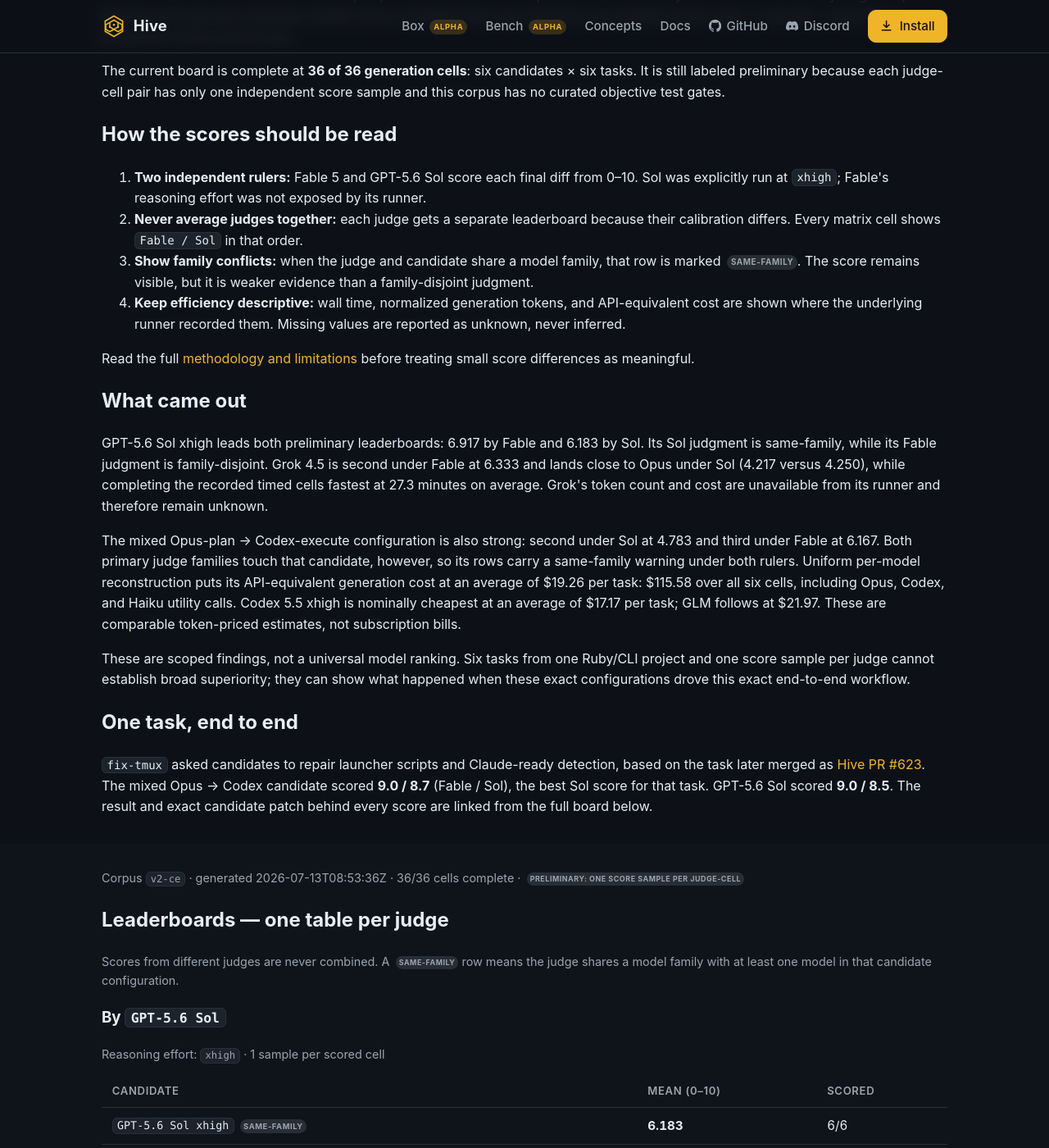
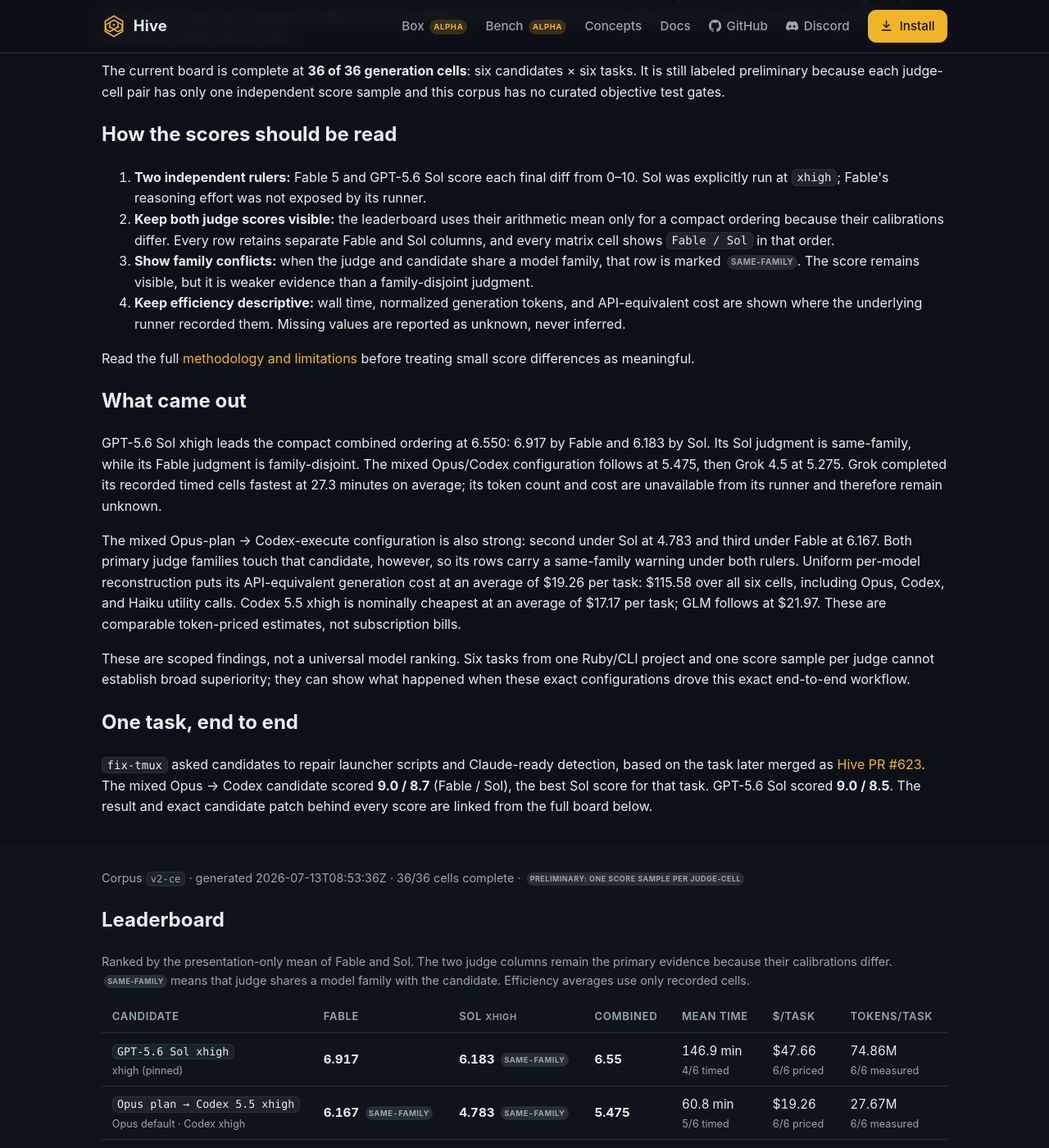
Before and after one commit to ivankuznetsov/hive-site, a Jekyll site: the page built from bench/index.md, in a window 1280 px wide and 1400 px high, scrolled down 501 px. Shown: the whole window at 82% size. Built offline with Jekyll 4.4.1, drawn with Linux system fonts in a browser that asks for light colours; some of the changed text lies outside the part shown.

Commit message:
bench: consolidate leaderboard and mobile tables

```diff
--- a/_includes/bench/about.html
+++ b/_includes/bench/about.html
@@ -37,9 +37,10 @@
         score each final diff from 0&ndash;10. Sol was explicitly run at
         <code>xhigh</code>; Fable's reasoning effort was not exposed by its
         runner.</li>
-      <li><strong>Never average judges together:</strong> each judge gets a
-        separate leaderboard because their calibration differs. Every matrix
-        cell shows <code>Fable / Sol</code> in that order.</li>
+      <li><strong>Keep both judge scores visible:</strong> the leaderboard uses
+        their arithmetic mean only for a compact ordering because their
+        calibrations differ. Every row retains separate Fable and Sol columns,
+        and every matrix cell shows <code>Fable / Sol</code> in that order.</li>
       <li><strong>Show family conflicts:</strong> when the judge and candidate
         share a model family, that row is marked
         <span class="bench-prelim">same-family</span>. The score remains
@@ -55,13 +56,12 @@
 
     <h2>What came out</h2>
     <p>
-      GPT-5.6 Sol xhigh leads both preliminary leaderboards: 6.917 by Fable and
-      6.183 by Sol. Its Sol judgment is same-family, while its Fable judgment
-      is family-disjoint. Grok 4.5 is second under Fable at 6.333 and lands
-      close to Opus under Sol (4.217 versus 4.250), while completing the
-      recorded timed cells fastest at 27.3 minutes on average. Grok's token
-      count and cost are unavailable from its runner and therefore remain
-      unknown.
+      GPT-5.6 Sol xhigh leads the compact combined ordering at 6.550: 6.917 by
+      Fable and 6.183 by Sol. Its Sol judgment is same-family, while its Fable
+      judgment is family-disjoint. The mixed Opus/Codex configuration follows
+      at 5.475, then Grok 4.5 at 5.275. Grok completed its recorded timed cells
+      fastest at 27.3 minutes on average; its token count and cost are
+      unavailable from its runner and therefore remain unknown.
     </p>
     <p>
       The mixed Opus-plan &rarr; Codex-execute configuration is also strong:
--- a/_includes/bench/leaderboard.html
+++ b/_includes/bench/leaderboard.html
@@ -1,5 +1,7 @@
 {% assign b = site.data.bench %}
-{% assign ranked_candidate_ids = "all-codex-5.6-sol-xhigh,all-grok-4.5,opus-plan->codex-exec-xhigh,all-opus-4.8,all-glm-5.2,all-codex-xhigh" | split: "," %}
+{% assign ranked_candidate_ids = "all-codex-5.6-sol-xhigh,opus-plan->codex-exec-xhigh,all-grok-4.5,all-opus-4.8,all-codex-xhigh,all-glm-5.2" | split: "," %}
+{% assign sol_judge = b.primary_judges | where: "id", "gpt-5.6-sol" | first %}
+{% assign fable_judge = b.primary_judges | where: "id", "fable-5" | first %}
 <section class="bench-board">
   <div class="wrap">
     <p class="bench-meta">
@@ -8,105 +10,61 @@
       <span class="bench-prelim">preliminary: one score sample per judge-cell</span>
     </p>
 
-    <h2>Leaderboards — one table per judge</h2>
+    <h2>Leaderboard</h2>
     <p class="bench-meta">
-      Scores from different judges are never combined. A
-      <span class="bench-prelim">same-family</span> row means the judge shares
-      a model family with at least one model in that candidate configuration.
+      Ranked by the presentation-only mean of Fable and Sol. The two judge
+      columns remain the primary evidence because their calibrations differ.
+      <span class="bench-prelim">same-family</span> means that judge shares a
+      model family with the candidate. Efficiency averages use only recorded cells.
     </p>
-
-    {% for judge in b.primary_judges %}
-      <h3>By <code>{{ judge.label }}</code></h3>
-      <p class="bench-meta">
-        Reasoning effort: <code>{{ judge.reasoning_effort }}</code> ·
-        {{ judge.samples_per_cell }} sample per scored cell
-      </p>
-      <table class="bench-table">
-        <thead>
-          <tr>
-            <th scope="col">Candidate</th>
-            <th scope="col">Mean (0–10)</th>
-            <th scope="col">Scored</th>
-          </tr>
-        </thead>
-        <tbody>
-          {% for row in judge.rows %}
-            <tr>
-              <th scope="row">
-                <code>{{ row.label }}</code>
-                {% if row.same_family %}<span class="bench-prelim">same-family</span>{% endif %}
-              </th>
-              <td><strong>{{ row.mean }}</strong></td>
-              <td>{{ row.scored }}/{{ row.total }}</td>
-            </tr>
-          {% endfor %}
-        </tbody>
-      </table>
-    {% endfor %}
-
-    <h3>Supplemental: <code>{{ b.supplemental_judge.label }}</code></h3>
-    <p class="bench-meta">{{ b.supplemental_judge.note }}</p>
-    <table class="bench-table">
+    <div class="bench-table-scroll bench-table-scroll--summary" role="region" aria-label="Combined quality and efficiency leaderboard" tabindex="0">
+    <table class="bench-table bench-summary-table">
       <thead>
         <tr>
           <th scope="col">Candidate</th>
-          <th scope="col">Observed score</th>
-          <th scope="col">Coverage</th>
-        </tr>
-      </thead>
-      <tbody>
-        {% for row in b.supplemental_judge.rows %}
-          <tr>
-            <th scope="row">
-              <code>{{ row.label }}</code>
-              {% if row.same_family %}<span class="bench-prelim">same-family</span>{% endif %}
-            </th>
-            <td>{{ row.mean }}</td>
-            <td>{{ row.scored }}/{{ row.total }}</td>
-          </tr>
-        {% endfor %}
-      </tbody>
-    </table>
-
-    <h2>Efficiency</h2>
-    <div class="bench-table-scroll" role="region" aria-label="Average efficiency by model or configuration" tabindex="0">
-    <table class="bench-table bench-efficiency-summary">
-      <thead>
-        <tr>
-          <th scope="col">Candidate</th>
-          <th scope="col">Reasoning</th>
-          <th scope="col">Mean wall time</th>
-          <th scope="col">Avg. API-equivalent $ / task</th>
-          <th scope="col">Avg. normalized tokens / task</th>
+          <th scope="col">Fable</th>
+          <th scope="col">Sol <small>xhigh</small></th>
+          <th scope="col">Combined</th>
+          <th scope="col">Mean time</th>
+          <th scope="col">$/task</th>
+          <th scope="col">Tokens/task</th>
         </tr>
       </thead>
       <tbody>
         {% for candidate_id in ranked_candidate_ids %}
           {% assign candidate = b.candidates | where: "id", candidate_id | first %}
+          {% assign fable_row = fable_judge.rows | where: "id", candidate_id | first %}
+          {% assign sol_row = sol_judge.rows | where: "id", candidate_id | first %}
+          {% assign combined_total = fable_row.mean | plus: sol_row.mean %}
+          {% assign combined_mean = combined_total | divided_by: 2.0 | round: 3 %}
           <tr>
-            <th scope="row"><code>{{ candidate.label }}</code></th>
-            <td>{{ candidate.reasoning }}</td>
-            <td>
-              {% if candidate.mean_minutes %}{{ candidate.mean_minutes }} min
-                <small>({{ candidate.time_sample }}/{{ candidate.total }} timed)</small>
-              {% else %}unknown{% endif %}
+            <th scope="row">
+              <code>{{ candidate.label }}</code>
+              <small>{{ candidate.reasoning }}</small>
+            </th>
+            <td data-label="Fable">
+              <span class="bench-cell-value"><strong>{{ fable_row.mean }}</strong>
+              {% if fable_row.same_family %}<span class="bench-prelim">same-family</span>{% endif %}</span>
             </td>
-            <td>
-              {% if candidate.cost_per_task_usd %}${{ candidate.cost_per_task_usd }}
-                <small>({{ candidate.cost_sample }}/{{ candidate.total }} priced)</small>
-              {% else %}unknown{% endif %}
+            <td data-label="Sol xhigh">
+              <span class="bench-cell-value"><strong>{{ sol_row.mean }}</strong>
+              {% if sol_row.same_family %}<span class="bench-prelim">same-family</span>{% endif %}</span>
             </td>
-            <td>
-              {% if candidate.normalized_mtokens_per_task %}
-                {% assign average_input_mtokens = candidate.token_totals.input | times: 0.000001 | divided_by: candidate.token_sample | round: 3 %}
-                {% assign average_output_mtokens = candidate.token_totals.output | times: 0.000001 | divided_by: candidate.token_sample | round: 3 %}
-                {% assign average_cache_read_mtokens = candidate.token_totals.cache_read | times: 0.000001 | divided_by: candidate.token_sample | round: 3 %}
-                {% assign average_cache_write_mtokens = candidate.token_totals.cache_write | times: 0.000001 | divided_by: candidate.token_sample | round: 3 %}
-                <strong>{{ candidate.normalized_mtokens_per_task }}M total</strong><br>
-                <small>fresh input {{ average_input_mtokens }}M · output {{ average_output_mtokens }}M</small><br>
-                <small>cache {{ average_cache_read_mtokens }}M read + {{ average_cache_write_mtokens }}M write</small><br>
-                <small>({{ candidate.token_sample }}/{{ candidate.total }} measured)</small>
-              {% else %}unknown{% endif %}
+            <td data-label="Combined"><span class="bench-cell-value"><strong>{{ combined_mean }}</strong></span></td>
+            <td data-label="Mean time">
+              <span class="bench-cell-value">{% if candidate.mean_minutes %}{{ candidate.mean_minutes }} min
+                <small>{{ candidate.time_sample }}/{{ candidate.total }} timed</small>
+              {% else %}unknown{% endif %}</span>
+            </td>
+            <td data-label="Cost / task">
+              <span class="bench-cell-value">{% if candidate.cost_per_task_usd %}${{ candidate.cost_per_task_usd }}
+                <small>{{ candidate.cost_sample }}/{{ candidate.total }} priced</small>
+              {% else %}unknown{% endif %}</span>
+            </td>
+            <td data-label="Tokens / task">
+              <span class="bench-cell-value">{% if candidate.normalized_mtokens_per_task %}{{ candidate.normalized_mtokens_per_task }}M
+                <small>{{ candidate.token_sample }}/{{ candidate.total }} measured</small>
+              {% else %}unknown{% endif %}</span>
             </td>
           </tr>
         {% endfor %}
@@ -114,7 +72,9 @@
     </table>
     </div>
     <p class="bench-meta">
-      Values include fresh input, output, cache reads, and cache writes. See the
+      Combined is <code>(Fable + Sol) / 2</code> and is used only to provide one
+      compact ordering. Token totals include fresh input, output, cache reads,
+      and cache writes. See the
       <a href="{{ '/bench/methodology/#time-tokens-and-cost' | relative_url }}">token
       accounting and pricing methodology</a> for the normalization rules,
       mixed-model attribution, and known telemetry gaps.
@@ -127,8 +87,8 @@
       wall time. Cache is shown as reads plus creation/writes. An unknown value
       means the runner did not preserve usable evidence; it does not mean zero.
     </p>
-    <div class="bench-table-scroll" role="region" aria-label="Per-task efficiency by model or configuration" tabindex="0">
-    <table class="bench-table bench-matrix bench-efficiency-matrix">
+    <div class="bench-table-scroll bench-table-scroll--responsive" role="region" aria-label="Per-task efficiency by model or configuration" tabindex="0">
+    <table class="bench-table bench-matrix bench-responsive-matrix bench-efficiency-matrix">
       <thead>
         <tr>
           <th scope="col">Model / candidate</th>
@@ -144,7 +104,8 @@
             <th scope="row"><code>{{ candidate.label }}</code></th>
             {% for task in b.tasks %}
               {% assign stat = candidate.efficiency_by_task[task.key] %}
-              <td>
+              <td data-task="{{ task.key }}">
+                <span class="bench-cell-value">
                 {% if stat.cost_usd %}{% assign rounded_cost = stat.cost_usd | round: 2 %}{% assign one_decimal_cost = stat.cost_usd | round: 1 %}<strong>${{ rounded_cost }}{% if rounded_cost == one_decimal_cost %}0{% endif %}</strong>{% else %}<strong>cost unknown</strong>{% endif %}<br>
                 {% if stat.tokens %}
                   {% assign input_mtokens = stat.tokens.input | times: 0.000001 | round: 3 %}
@@ -156,6 +117,7 @@
                   <small>cache {{ cache_read_mtokens }}M read + {{ cache_write_mtokens }}M write</small><br>
                 {% else %}<small>tokens unknown</small><br>{% endif %}
                 <small>{% if stat.wall_minutes %}{{ stat.wall_minutes }} min{% else %}time not recorded{% endif %}</small>
+                </span>
               </td>
             {% endfor %}
           </tr>
@@ -170,8 +132,8 @@
       the machine-readable cell result or <strong>diff</strong> for the exact
       candidate patch. No task in this campaign has an objective gate.
     </p>
-    <div class="bench-table-scroll" role="region" aria-label="Quality scores by task and candidate" tabindex="0">
-    <table class="bench-table bench-matrix">
+    <div class="bench-table-scroll bench-table-scroll--responsive" role="region" aria-label="Quality scores by task and candidate" tabindex="0">
+    <table class="bench-table bench-matrix bench-responsive-matrix bench-score-matrix">
       <thead>
         <tr>
           <th scope="col">Candidate</th>
@@ -187,9 +149,11 @@
             <th scope="row"><code>{{ candidate.label }}</code></th>
             {% for task in b.tasks %}
               {% assign cell = candidate.cells[task.key] %}
-              <td>
+              <td data-task="{{ task.key }}">
+                <span class="bench-cell-value">
                 <a href="{{ cell.result_url }}">{{ cell.scores }}</a><br>
                 <small><a href="{{ cell.patch_url }}">diff</a></small>
+                </span>
               </td>
             {% endfor %}
           </tr>
--- a/assets/css/landing.scss
+++ b/assets/css/landing.scss
@@ -429,10 +429,13 @@
   width: 100%; overflow-x: auto; margin-bottom: 1.25rem;
   border-radius: 8px; -webkit-overflow-scrolling: touch;
 }
-.bench-table-scroll .bench-efficiency-summary { min-width: 760px; margin-bottom: 0; }
 .bench-table-scroll .bench-matrix { min-width: 900px; margin-bottom: 0; }
 .bench-table-scroll .bench-efficiency-matrix { min-width: 1080px; }
 .bench-table-scroll:focus-visible { outline: 2px solid var(--accent, #d97757); outline-offset: 2px; }
+.bench-summary-table { margin-bottom: 0; }
+.bench-summary-table th:first-child { width: 25%; }
+.bench-summary-table tbody th small,
+.bench-summary-table td small { display: block; margin-top: 0.2rem; color: var(--muted, #9aa5b1); font-weight: 400; line-height: 1.35; }
 .bench-prelim {
   display: inline-block; font-size: 0.62em; font-weight: 700; letter-spacing: 0.06em;
   text-transform: uppercase; padding: 0.12em 0.45em; border-radius: 999px; margin-left: 0.35em;
@@ -443,3 +446,72 @@
 .bench-doc .wrap { max-width: var(--wrap); }
 .bench-doc--detail { padding-block: 3rem; }
 .bench-doc--detail .wrap { max-width: 78ch; }
+
+@media (max-width: 700px) {
+  .bench-table-scroll--summary,
+  .bench-table-scroll--responsive { overflow-x: visible; }
+
+  .bench-summary-table,
+  .bench-responsive-matrix { min-width: 0 !important; }
+
+  .bench-summary-table thead,
+  .bench-responsive-matrix thead {
+    position: absolute;
+    width: 1px;
+    height: 1px;
+    padding: 0;
+    margin: -1px;
+    overflow: hidden;
+    clip: rect(0, 0, 0, 0);
+    white-space: nowrap;
+    border: 0;
+  }
+
+  .bench-summary-table,
+  .bench-summary-table tbody,
+  .bench-summary-table tr,
+  .bench-responsive-matrix,
+  .bench-responsive-matrix tbody,
+  .bench-responsive-matrix tr { display: block; width: 100%; }
+
+  .bench-summary-table tbody tr,
+  .bench-responsive-matrix tbody tr {
+    margin-bottom: 1rem;
+    border: 1px solid var(--border, #2a313b);
+    border-radius: 10px;
+    overflow: hidden;
+  }
+
+  .bench-summary-table tbody th,
+  .bench-responsive-matrix tbody th {
+    display: block;
+    width: 100% !important;
+    padding: 0.8rem;
+    background: var(--bg-alt, #11161d);
+    border-bottom: 1px solid var(--border, #2a313b);
+  }
+
+  .bench-summary-table td,
+  .bench-responsive-matrix td {
+    display: grid;
+    grid-template-columns: minmax(6.5rem, 38%) minmax(0, 1fr);
+    gap: 0.75rem;
+    width: 100%;
+    padding: 0.65rem 0.8rem;
+  }
+
+  .bench-summary-table td::before,
+  .bench-responsive-matrix td::before {
+    align-self: start;
+    color: var(--muted, #9aa5b1);
+    content: attr(data-label);
+    font-size: 0.72rem;
+    font-weight: 700;
+    letter-spacing: 0.04em;
+    text-transform: uppercase;
+  }
+
+  .bench-responsive-matrix td::before { content: attr(data-task); }
+  .bench-cell-value { min-width: 0; overflow-wrap: anywhere; }
+  .bench-summary-table .bench-prelim { margin-left: 0; }
+}
```
Also changed, not shown: other parts of _includes/bench/leaderboard.html (+0 -1 lines), bench/methodology.md (+9 -8 lines).
